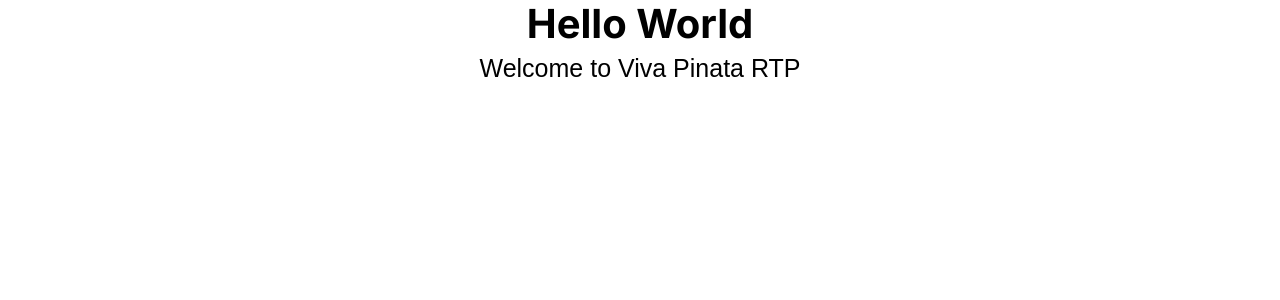
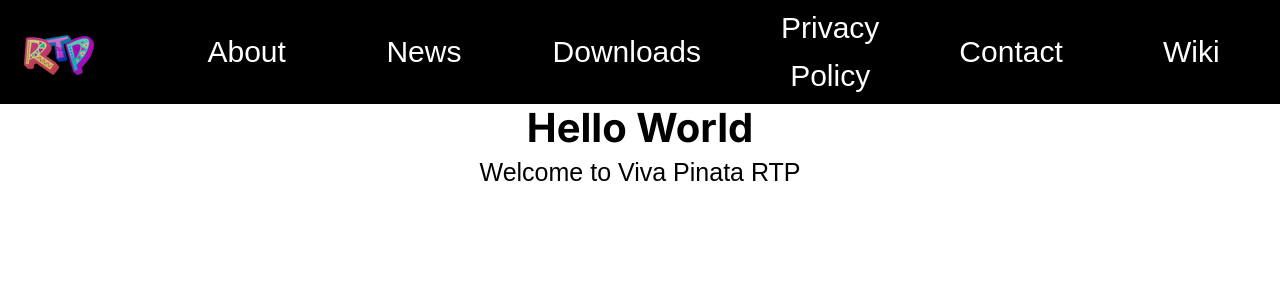
Before and after one commit to TheRTPTeam/Return_To_Paradise_Web, a Next.js app in the folder frontend/: page / in a window 1280 px wide. Shown: the top 300 px of the page. Built offline with nearby package versions, Linux system fonts and the light colour scheme; a web font is replaced by a local one.

Commit message:
Dev navbar (#1)

```diff
--- a/frontend/app/page.tsx
+++ b/frontend/app/page.tsx
@@ -1,8 +1,10 @@
-import Text from '@components/text/text';
+import NavBar from "@components/nav_bar/nav_bar";
+import Text from "@components/text/text";
 
 const Home = () => {
   return (
     <>
+      <NavBar />
       <Text.TitleSansLargeBold>Hello World</Text.TitleSansLargeBold>
       <Text.FunMedium>Welcome to Viva Pinata RTP</Text.FunMedium>
     </>
--- /dev/null
+++ b/frontend/components/nav_bar/nav_bar.module.scss
@@ -0,0 +1,46 @@
+@use "~@components/design_system/design_system.module.scss" as ds;
+
+.nav_bar {
+  display: flex;
+  flex-direction: row;
+  justify-content: center;
+  align-items: center;
+  position: relative;
+  width: 100%;
+  background-color: ds.$color-black;
+}
+
+.image {
+  padding-top: ds.$measurement-baseline-grid;
+  padding-left: 3 * ds.$measurement-baseline-grid;
+  padding-right: 8 * ds.$measurement-baseline-grid;
+}
+
+.link {
+  display: flex;
+  flex-direction: column;
+  justify-content: center;
+  align-items: center;
+  border: 0;
+  width: 100%;
+  text-decoration: none;
+  background-color: ds.$color-black;
+  box-shadow: inset 0 0 0 calc(0.5 * ds.$measurement-baseline-grid)
+    ds.$color-black;
+  padding: calc(0.5 * ds.$measurement-baseline-grid)
+    calc(5 * ds.$measurement-baseline-grid);
+  transition: 0.15s;
+
+  &:hover {
+    cursor: pointer;
+    background-color: ds.$color-white;
+
+    .label {
+      color: ds.$color-black;
+    }
+  }
+}
+
+.label {
+  color: ds.$color-white;
+}
--- /dev/null
+++ b/frontend/components/nav_bar/nav_bar.tsx
@@ -0,0 +1,44 @@
+import Text from "@components/text/text";
+import classNames from "classnames";
+import Image from "next/image";
+import Link from "next/link";
+import styles from "./nav_bar.module.scss";
+import { IMAGE_URL } from "./nav_bar_static_content";
+
+type NavBarProps = {
+  className?: string;
+};
+
+const NavBar = ({ className }: NavBarProps) => {
+  return (
+    <div className={classNames(styles.nav_bar, className)}>
+      <Image
+        className={styles.image}
+        src={IMAGE_URL}
+        alt="logo"
+        width={70}
+        height={70}
+      />
+      <Link className={styles.link} href="/about">
+        <Text.FunLarge className={styles.label}>About</Text.FunLarge>
+      </Link>
+      <Link className={styles.link} href="/news">
+        <Text.FunLarge className={styles.label}>News</Text.FunLarge>
+      </Link>
+      <Link className={styles.link} href="/downloads">
+        <Text.FunLarge className={styles.label}>Downloads</Text.FunLarge>
+      </Link>
+      <Link className={styles.link} href="/privacy-policy">
+        <Text.FunLarge className={styles.label}>Privacy Policy</Text.FunLarge>
+      </Link>
+      <Link className={styles.link} href="/contact">
+        <Text.FunLarge className={styles.label}>Contact</Text.FunLarge>
+      </Link>
+      <Link className={styles.link} href="/wiki">
+        <Text.FunLarge className={styles.label}>Wiki</Text.FunLarge>
+      </Link>
+    </div>
+  );
+};
+
+export default NavBar;
--- /dev/null
+++ b/frontend/components/nav_bar/nav_bar_static_content.ts
@@ -0,0 +1 @@
+export const IMAGE_URL = "/rtp_logo.png"
```
Also changed, not shown: frontend/public/rtp_logo.png (added), 1 other file (tests, documents, lock files or other folders).
